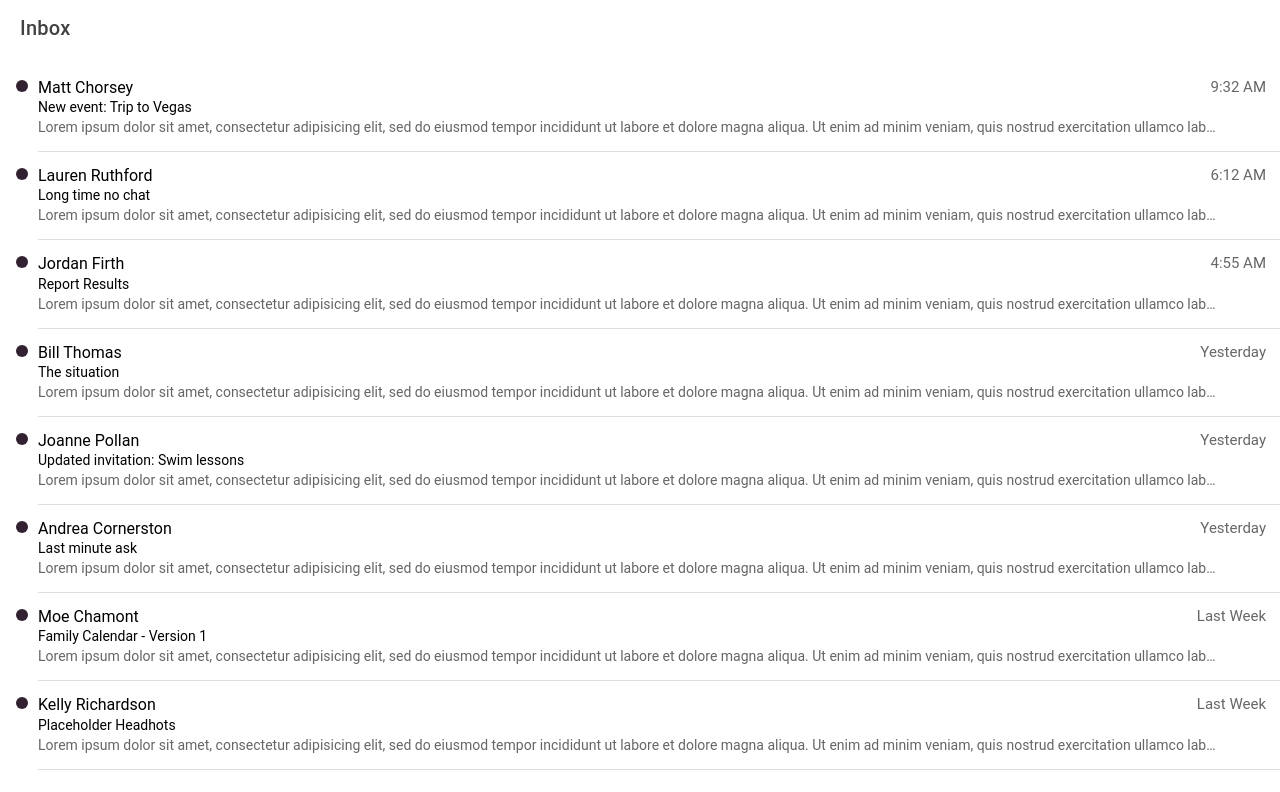
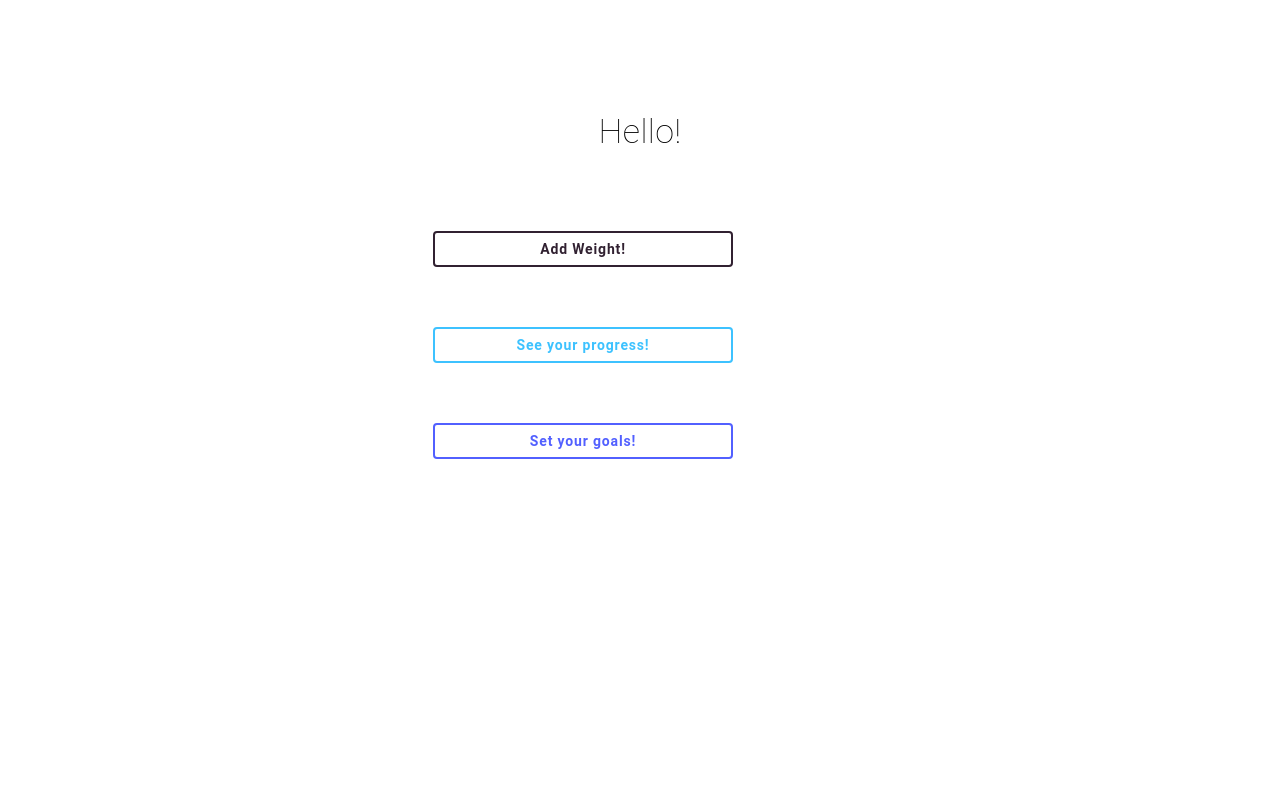
Before and after one commit to JaneMilvek/track-my-weight, a React (Create React App) app: page /home in a window 1280 px wide. Shown: the top 792 px of the page. Built offline with nearby package versions, Linux system fonts and the light colour scheme.

Commit message:
Update Home.tsx

```diff
--- a/src/pages/Home.tsx
+++ b/src/pages/Home.tsx
@@ -1,27 +1,20 @@
-import MessageListItem from '../components/MessageListItem';
 import { useState } from 'react';
-import { Message, getMessages } from '../data/messages';
 import {
   IonContent,
   IonHeader,
-  IonList,
+  IonToolbar,
+  IonCol,
   IonPage,
   IonRefresher,
   IonRefresherContent,
   IonTitle,
-  IonToolbar,
-  useIonViewWillEnter
+  IonButton,
+  IonGrid,
+  IonRow,
 } from '@ionic/react';
 import './Home.css';
 
 const Home: React.FC = () => {
-
-  const [messages, setMessages] = useState<Message[]>([]);
-
-  useIonViewWillEnter(() => {
-    const msgs = getMessages();
-    setMessages(msgs);
-  });
 
   const refresh = (e: CustomEvent) => {
     setTimeout(() => {
@@ -31,27 +24,39 @@ const Home: React.FC = () => {
 
   return (
     <IonPage id="home-page">
-      <IonHeader>
-        <IonToolbar>
-          <IonTitle>Inbox</IonTitle>
-        </IonToolbar>
+       <IonHeader>
+        <IonToolbar></IonToolbar>
       </IonHeader>
       <IonContent fullscreen>
         <IonRefresher slot="fixed" onIonRefresh={refresh}>
           <IonRefresherContent></IonRefresherContent>
         </IonRefresher>
-
-        <IonHeader collapse="condense">
-          <IonToolbar>
-            <IonTitle size="large">
-              Inbox
-            </IonTitle>
-          </IonToolbar>
-        </IonHeader>
-
-        <IonList>
-          {messages.map(m => <MessageListItem key={m.id} message={m} />)}
-        </IonList>
+        <IonGrid>
+          <IonRow>
+            <IonTitle id="title" size="large">Hello!</IonTitle>
+          </IonRow>
+          <IonRow>
+            <IonCol></IonCol>
+            <IonCol>
+              <IonButton class="button" fill="outline" color="primary">Add Weight!</IonButton>
+            </IonCol>
+            <IonCol></IonCol>
+          </IonRow>
+          <IonRow>
+            <IonCol></IonCol>
+            <IonCol>
+              <IonButton class="button" fill="outline" color="secondary">See your progress!</IonButton>
+            </IonCol>
+            <IonCol></IonCol>
+          </IonRow>
+          <IonRow>
+            <IonCol></IonCol>
+            <IonCol>
+                <IonButton class="button" fill="outline" color="tertiary">Set your goals!</IonButton>
+            </IonCol>
+            <IonCol></IonCol>
+          </IonRow>
+        </IonGrid>
       </IonContent>
     </IonPage>
   );
```
